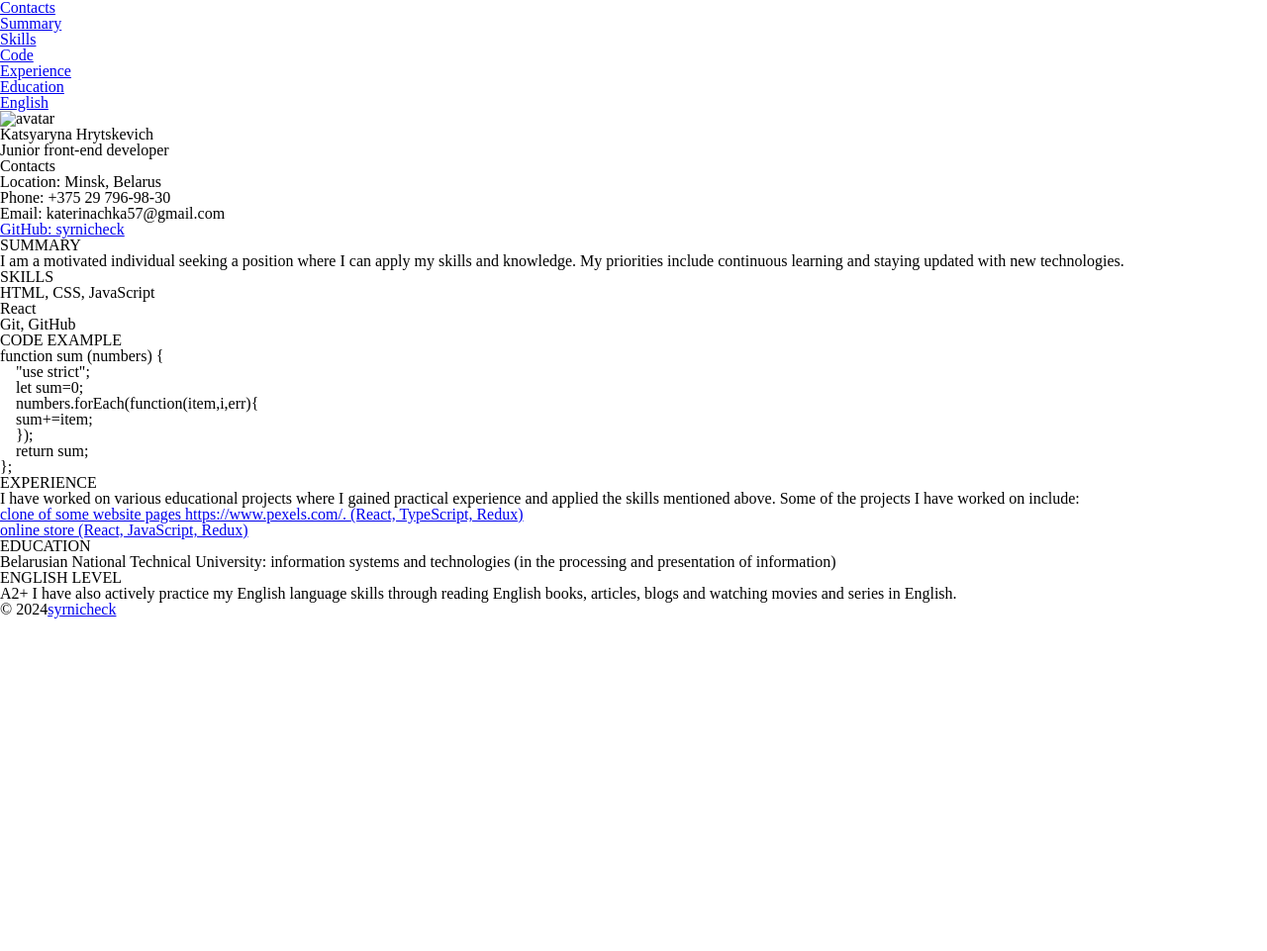
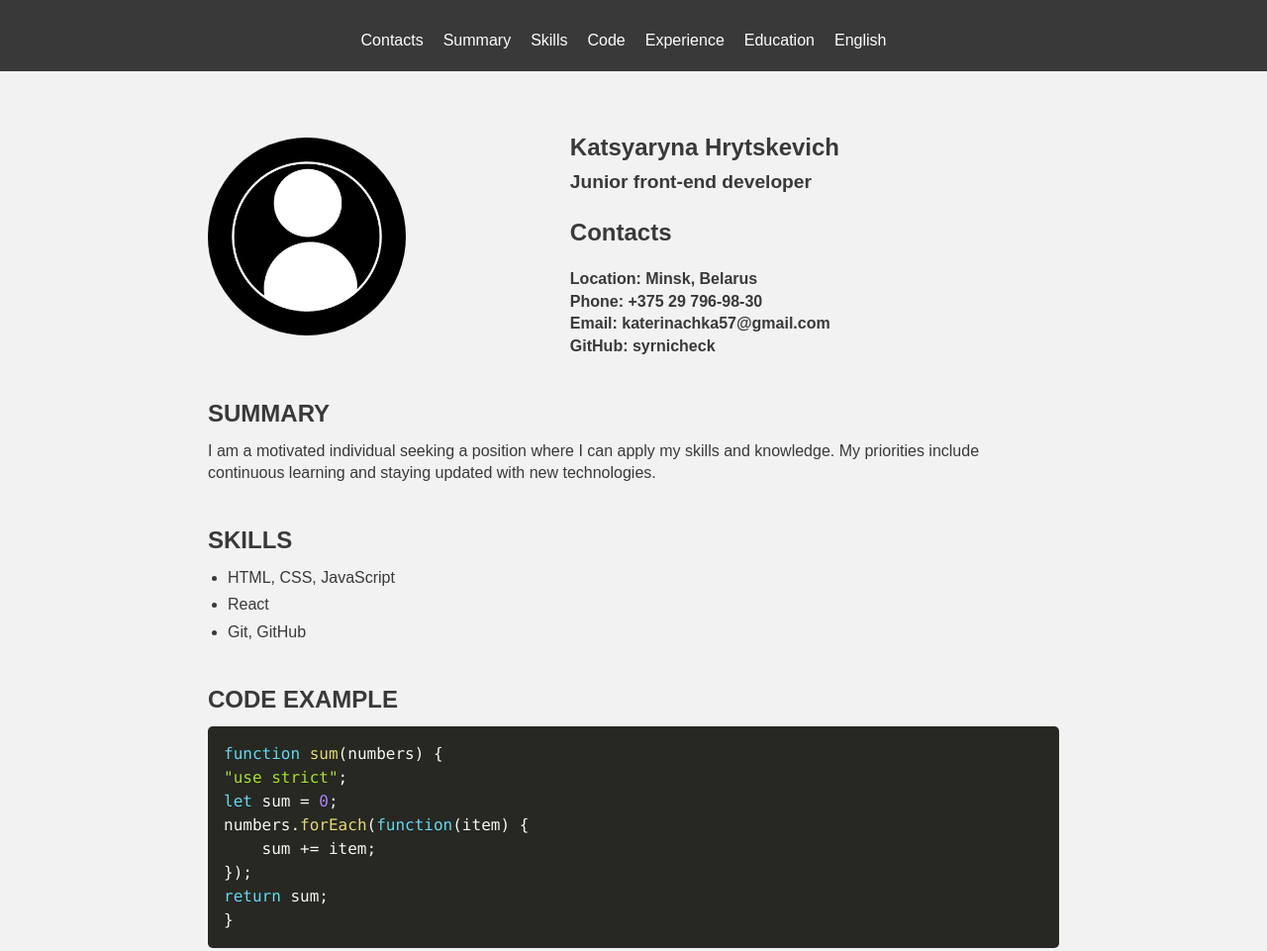
Before and after one commit to syrnicheck/rsschool-cv, a plain HTML site: page index.html in a window 1280 px wide. Shown: the top 961 px of the page at 99% size. Before the commit the page ends 800 px from the top, so only its background shows below. Drawn offline with nearby package versions, Linux system fonts and the light colour scheme.

Commit message:
feat: add styles

```diff
--- a/css/style.css
+++ b/css/style.css
@@ -1,48 +1,168 @@
-/* http://meyerweb.com/eric/tools/css/reset/
-   v2.0 | 20110126
-   License: none (public domain)
-*/
+* {
+  box-sizing: border-box;
+}
 
-html, body, div, span, applet, object, iframe,
-h1, h2, h3, h4, h5, h6, p, blockquote, pre,
-a, abbr, acronym, address, big, cite, code,
-del, dfn, em, img, ins, kbd, q, s, samp,
-small, strike, strong, sub, sup, tt, var,
-b, u, i, center,
-dl, dt, dd, ol, ul, li,
-fieldset, form, label, legend,
-table, caption, tbody, tfoot, thead, tr, th, td,
-article, aside, canvas, details, embed,
-figure, figcaption, footer, header, hgroup,
-menu, nav, output, ruby, section, summary,
-time, mark, audio, video {
-	margin: 0;
-	padding: 0;
-	border: 0;
-	font-size: 100%;
-	font: inherit;
-	vertical-align: baseline;
+body,
+h1,
+h2,
+h3,
+ul,
+li,
+p,
+code,
+pre {
+  margin: 0;
+  padding: 0;
+  font-family: Arial, sans-serif;
 }
-/* HTML5 display-role reset for older browsers */
-article, aside, details, figcaption, figure,
-footer, header, hgroup, menu, nav, section {
-	display: block;
+
+body {
+  display: flex;
+  flex-direction: column;
+  justify-content: space-between;
+  background-color: #f2f2f2;
+  color: #393939;
+  line-height: 1.4;
 }
-body {
-	line-height: 1;
+
+.container {
+  max-width: 900px;
+  margin: 0 auto;
+  padding: 20px;
 }
-ol, ul {
-	list-style: none;
+
+html {
+  scroll-behavior: smooth;
 }
-blockquote, q {
-	quotes: none;
+
+/* Header styles */
+.header {
+  background-color: #393939;
+  color: #ffffff;
+  padding: 20px;
 }
-blockquote:before, blockquote:after,
-q:before, q:after {
-	content: '';
-	content: none;
+
+.nav-list {
+  list-style-type: none;
+  display: flex;
+  justify-content: center;
+  margin-top: 10px;
 }
-table {
-	border-collapse: collapse;
-	border-spacing: 0;
+
+.nav-item {
+  margin-right: 20px;
 }
+
+.nav-link {
+  color: #ffffff;
+  text-decoration: none;
+  transition: 0.5s;
+}
+
+.nav-link:hover {
+  color: #7d7979;
+}
+
+/* Main content styles */
+.general-information {
+  max-width: 80%;
+  display: flex;
+  justify-content: space-between;
+  align-items: center;
+  margin-top: 30px;
+}
+
+.avatar {
+  border-radius: 50%;
+}
+
+.info-container {
+  margin-right: 50px;
+}
+
+.FIO {
+  margin-top: 10px;
+  margin-bottom: 5px;
+}
+
+.profession {
+  font-size: 1.2rem;
+  margin-bottom: 20px;
+}
+
+.contacts {
+  margin-top: 20px;
+  font-weight: bold;
+  list-style-type: none;
+  padding-left: 0;
+}
+
+.link {
+  text-decoration: none;
+  color: #393939;
+}
+
+.contacts .link svg {
+  display: inline-block;
+  width: 20px;
+  height: 20px;
+  margin-right: 5px;
+}
+
+.feature {
+  margin-top: 40px;
+}
+
+.feature-title {
+  font-size: 24px;
+  margin-bottom: 10px;
+}
+
+.feature-text {
+  font-size: 16px;
+  margin-bottom: 10px;
+}
+
+.feature ul {
+  margin-top: 10px;
+  margin-bottom: 10px;
+  padding-left: 20px;
+}
+
+.feature ul li {
+  margin-bottom: 5px;
+  list-style-type: disc;
+}
+
+.language-javascript {
+  background-color: #393939;
+}
+
+/* Footer styles */
+.footer {
+  background-color: #393939;
+  color: #ffffff;
+  text-align: center;
+}
+
+.footer-container {
+  display: flex;
+  justify-content: space-between;
+  align-items: center;
+}
+
+.github {
+  color: #ffffff;
+  text-decoration: none;
+}
+
+.rss-icon {
+  width: 30px;
+  height: 30px;
+}
+
+@media screen and (max-width: 600px) {
+  .container {
+    padding: 10px;
+  }
+}
--- a/index.html
+++ b/index.html
@@ -1,21 +1,37 @@
 <!DOCTYPE html>
 <html lang="en">
   <head>
-    <meta charset="UTF-8">
-    <link rel="stylesheet" href="CSS/style.css">
+    <meta charset="UTF-8" />
+    <link
+      rel="stylesheet"
+      href="https://cdnjs.cloudflare.com/ajax/libs/prism/1.25.0/themes/prism-okaidia.min.css"
+    />
+    <link rel="stylesheet" href="CSS/style.css" />
     <title>CV</title>
   </head>
   <body>
     <header class="header">
       <nav class="nav">
         <ul class="nav-list">
-              <li class="nav-item"><a href="#contacts" class="nav-link">Contacts</a></li>
-              <li class="nav-item"><a href="#summary" class="nav-link">Summary</a></li>
-              <li class="nav-item"><a href="#skills" class="nav-link">Skills</a></li>
+          <li class="nav-item">
+            <a href="#contacts" class="nav-link">Contacts</a>
+          </li>
+          <li class="nav-item">
+            <a href="#summary" class="nav-link">Summary</a>
+          </li>
+          <li class="nav-item">
+            <a href="#skills" class="nav-link">Skills</a>
+          </li>
           <li class="nav-item"><a href="#code" class="nav-link">Code</a></li>
-              <li class="nav-item"><a href="#experince" class="nav-link">Experience</a></li>
-              <li class="nav-item"><a href="#education" class="nav-link">Education</a></li>
-              <li class="nav-item"><a href="#english" class="nav-link">English</a></li>
+          <li class="nav-item">
+            <a href="#experince" class="nav-link">Experience</a>
+          </li>
+          <li class="nav-item">
+            <a href="#education" class="nav-link">Education</a>
+          </li>
+          <li class="nav-item">
+            <a href="#english" class="nav-link">English</a>
+          </li>
         </ul>
       </nav>
     </header>
@@ -23,7 +39,13 @@
       <div class="container">
         <section class="general-information">
           <div class="avatar-container">
-                    <img class="avatar" src="images/avatar.jpg" width="200" height="200" alt="avatar">
+            <img
+              class="avatar"
+              src="img/avatar.jpg"
+              width="200"
+              height="200"
+              alt="avatar"
+            />
           </div>
           <div class="info-container">
             <h1 class="FIO">Katsyaryna Hrytskevich</h1>
@@ -31,17 +53,26 @@
             <h2 class="contacts"><strong>Contacts</strong></h2>
             <ul class="contacts">
               <li>Location: Minsk, Belarus</li>
-                        <li> Phone: +375 29 796-98-30</li>
+              <li>Phone: +375 29 796-98-30</li>
               <li>Email: katerinachka57@gmail.com</li>
               <li>
-                            <a href="https://github.com/syrnicheck" class="link" target="_blank">GitHub: syrnicheck</a>
+                <a
+                  href="https://github.com/syrnicheck"
+                  class="link"
+                  target="_blank"
+                  >GitHub: syrnicheck</a
+                >
               </li>
             </ul>
           </div>
         </section>
         <section class="feature">
           <h2 class="feature-title" id="summary">SUMMARY</h2>
-                <p class="feature-text">I am a motivated individual seeking a position where I can apply my skills and knowledge. My priorities include continuous learning and staying updated with new technologies.</p>
+          <p class="feature-text">
+            I am a motivated individual seeking a position where I can apply my
+            skills and knowledge. My priorities include continuous learning and
+            staying updated with new technologies.
+          </p>
         </section>
         <section class="feature">
           <h2 class="feature-title" id="skills">SKILLS</h2>
@@ -53,37 +84,69 @@
         </section>
         <section class="feature">
           <h2 class="feature-title" id="code">CODE EXAMPLE</h2>
-<pre class="language-javascript"><code>function sum (numbers) {
-    &quot;use strict&quot;;
-    let sum=0;
-    numbers.forEach(function(item,i,err){
-    sum+=item;
+          <pre><code class="language-javascript">function sum(numbers) {
+"use strict";
+let sum = 0;
+numbers.forEach(function(item) {
+    sum += item;
 });
 return sum;
-};</code></pre>
+}</code></pre>
         </section>
         <section class="feature">
           <h2 class="feature-title" id="experince">EXPERIENCE</h2>
-                <p class="feature-text">I have worked on various educational projects where I gained practical experience and applied the skills mentioned above. Some of the projects I have worked on include:</p>
+          <p class="feature-text">
+            I have worked on various educational projects where I gained
+            practical experience and applied the skills mentioned above. Some of
+            the projects I have worked on include:
+          </p>
           <ul class="feature-text">
-                    <li><a href="https://github.com/syrnicheck/practice" class="link" target="_blank">clone of some website pages https://www.pexels.com/. (React, TypeScript, Redux)</a></li>
-                    <li><a href="https://github.com/syrnicheck/practice" class="link" target="_blank">online store (React, JavaScript, Redux)</a></li>
+            <li>
+              <a
+                href="https://github.com/syrnicheck/practice"
+                class="link"
+                target="_blank"
+                >clone of some website pages https://www.pexels.com/. (React,
+                TypeScript, Redux)</a
+              >
+            </li>
+            <li>
+              <a
+                href="https://github.com/syrnicheck/practice"
+                class="link"
+                target="_blank"
+                >online store (React, JavaScript, Redux)</a
+              >
+            </li>
           </ul>
         </section>
         <section class="feature">
           <h2 class="feature-title" id="education">EDUCATION</h2>
-                <p class="feature-text">Belarusian National Technical University: information systems and technologies (in the processing and presentation of information)</p>
+          <p class="feature-text">
+            Belarusian National Technical University: information systems and
+            technologies (in the processing and presentation of information)
+          </p>
         </section>
         <section class="feature">
           <h2 class="feature-title" id="english">ENGLISH LEVEL</h2>
-                <p class="feature-text">A2+ I have also actively practice my English language skills through reading English books, articles, blogs and watching movies and series in English.</p>
+          <p class="feature-text">
+            A2+ I have also actively practice my English language skills through
+            reading English books, articles, blogs and watching movies and
+            series in English.
+          </p>
         </section>
       </div>
     </main>
     <footer class="footer">
       <div class="container footer-container">
-            <div>© 2024<a href="https://github.com/syrnicheck" class="github nav-link">syrnicheck</a></div>
+        <div>
+          © 2025
+          <a href="https://github.com/syrnicheck" class="github nav-link"
+            >syrnicheck</a
+          >
+        </div>
       </div>
     </footer>
+    <script src="https://cdnjs.cloudflare.com/ajax/libs/prism/1.25.0/prism.min.js"></script>
   </body>
 </html>
```
Also changed, not shown: img/avatar.jpg (added). Lines whose indentation alone changed are shown as unchanged.
